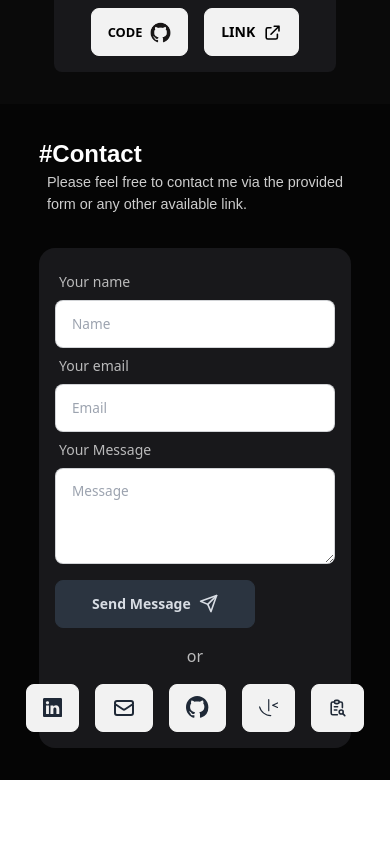
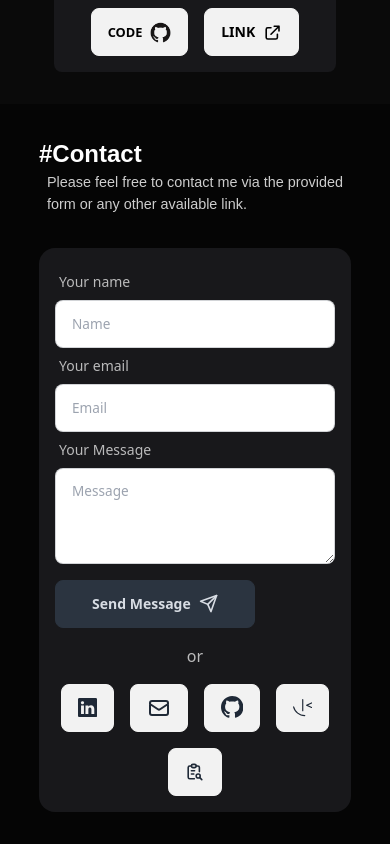
Before and after one commit to sukandasaeieo/portfolio-sukanda, a React (Vite) app: page / in a window 390 px wide. Shown: the part 8631-9475 px from the top of the page. Before the commit the page ends 9411 px from the top, so only its background shows below. Built offline with nearby package versions, Linux system fonts and the light colour scheme; a web font is replaced by a local one.

Commit message:
fixed input when responsive

```diff
--- a/src/components/contact/ContactComponent.jsx
+++ b/src/components/contact/ContactComponent.jsx
@@ -84,11 +84,11 @@ const ContactComponent = () => {
         {/* Contact */}
         <div className=" bg-[#18181b] rounded-2xl p-[1rem] flex flex-col-reverse sm:flex-row sm:justify-between items-center mt-[2rem] gap-y-[1rem] sm:gap-y-0  " >
 
-            {/* Contact Left */}
+            {/* Left Contact link  */}
             <section className=" sm:w-[40%] flex justify-center">
               <div className=" flex flex-col gap-y-[1rem]">
                 <span className=" text-center text-white text-opacity-70 hidden sm:block">Contact by</span>
-                <div className=" flex sm:flex-col sm:gap-y-[1rem] gap-x-[1rem] sm:gap-x-0">
+                <div className=" flex flex-wrap justify-center sm:justify-start sm:flex-col gap-y-[1rem] gap-x-[1rem] sm:gap-x-0">
                 <CardContact icon={<BsLinkedin className=" text-[1.2rem] sm:text-[1.1rem]"/>} nameicon={'Linkedin'} linktarget={'https://www.linkedin.com/in/siraphob-reanmanorom/'}/>
                 <CardContact icon={<HiOutlineMail className="text-[1.5rem] sm:text-[1.1rem]"/>} nameicon={'Email'} linktarget={'mailto:siraphobtop95@gmail.com?subject=contact from Portfolio Siraphob'}/>
                 <CardContact icon={<BsGithub className=" text-[1.4rem] sm:text-[1.1rem]"/>} nameicon={'GitHub'} linktarget={'https://github.com/Siraphob1'}/>
@@ -98,10 +98,10 @@ const ContactComponent = () => {
               </div>
             </section>
 
-            {/* Contact Center */}
+            {/* Center Contact  */}
             <span className=" sm:w-[10%] text-white text-opacity-70">or</span>
 
-            {/* Contact Right */}
+            {/* Right Contact input */}
             <section className=" w-full sm:w-[50%]">
               <form className=" flex flex-col sm:gap-y-[1rem] text-white text-opacity-70" onSubmit={(e)=>submitHandler(e)}>
 
@@ -116,7 +116,7 @@ const ContactComponent = () => {
                             type="text"
                             ref={refName}
                             placeholder="Name"
-                            className="input input-bordered w-full max-w-xs text-black text-[0.85rem] sm:text-[1rem]"
+                            className="input input-bordered w-full text-black text-[0.85rem] sm:text-[1rem] border"
                             onChange={(e)=>setNamevisitor(e.target.value)}
                             value={namevisitor}
                             />
@@ -131,7 +131,7 @@ const ContactComponent = () => {
                             type="text"
                             ref={refEmail}
                             placeholder="Email"
-                            className="input input-bordered w-full max-w-xs text-black text-[0.85rem] sm:text-[1rem]"
+                            className="input input-bordered w-full  text-black text-[0.85rem] sm:text-[1rem]"
                             onChange={(e)=>setEmailvisitor(e.target.value)}
                             value={emailvisitor}
                             />
```
